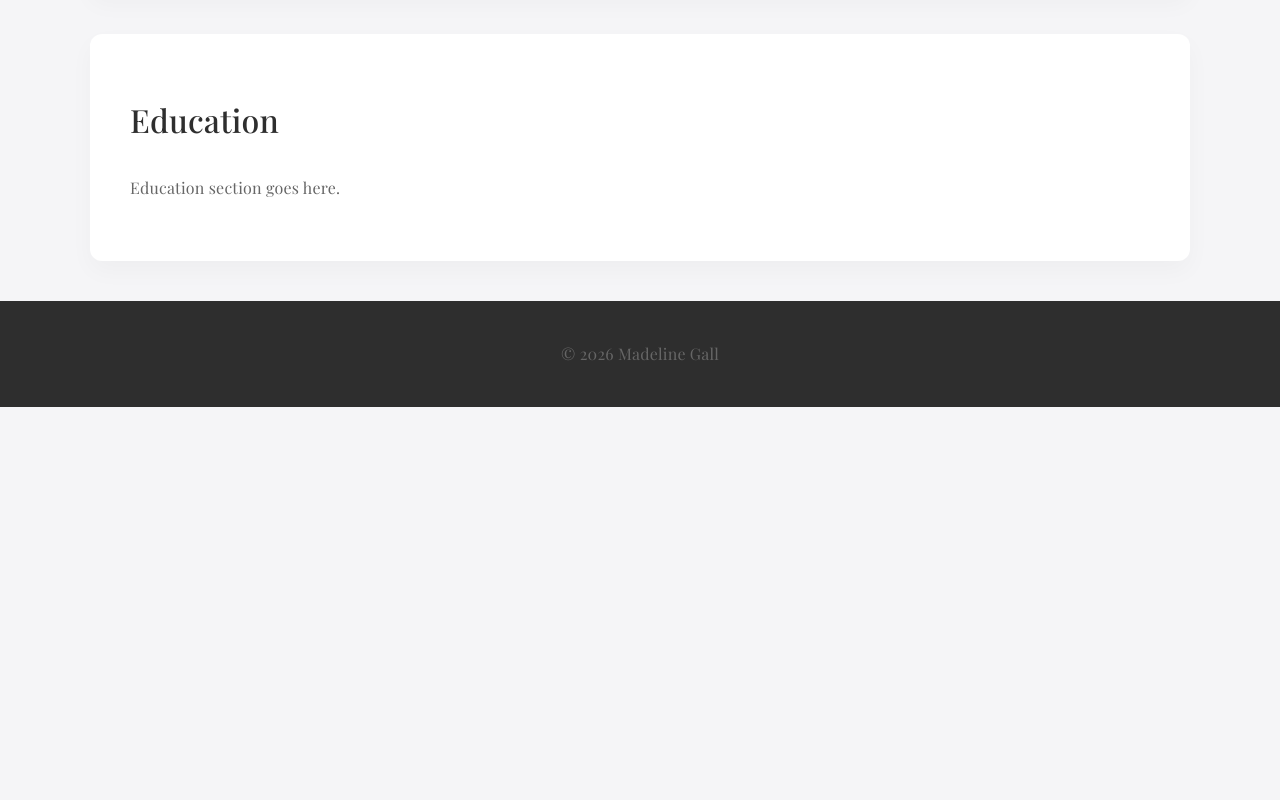
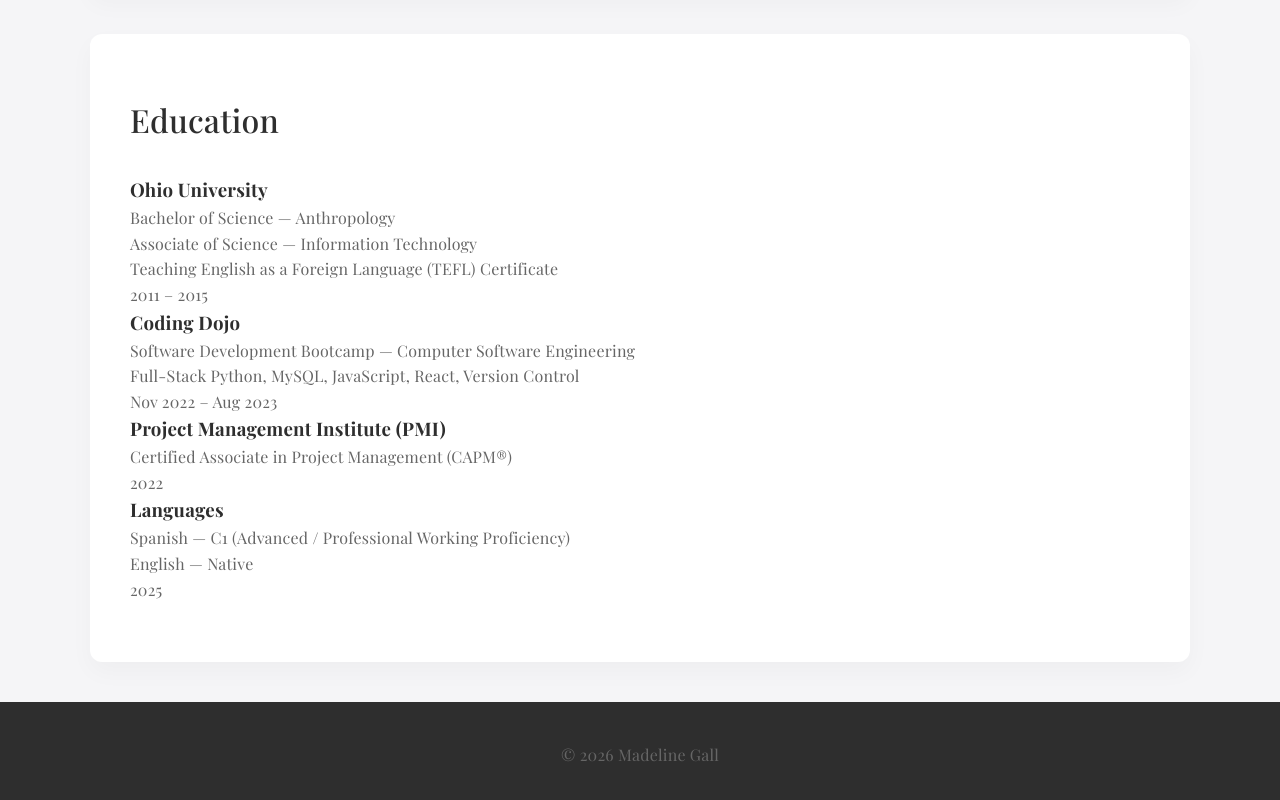
Before and after one commit to madelinegit/madelinedotcom, a React (Vite) app: page / in a window 1280 px wide. Shown: the part 2263-3063 px from the top of the page. Before the commit the page ends 2670 px from the top, so only its background shows below. Built offline with nearby package versions, Linux system fonts and the light colour scheme.

Commit message:
education section

```diff
--- a/src/pages/Home.tsx
+++ b/src/pages/Home.tsx
@@ -70,8 +70,36 @@
       </Section>
 
       <Section id="education" title="Education">
-        <p>Education section goes here.</p>
-      </Section>
+
+        <div className="education-item">
+          <h3>Ohio University</h3>
+          <p>Bachelor of Science — Anthropology</p>
+          <p>Associate of Science — Information Technology</p>
+          <p>Teaching English as a Foreign Language (TEFL) Certificate</p>
+          <p>2011 – 2015</p>
+        </div>
+
+        <div className="education-item">
+          <h3>Coding Dojo</h3>
+          <p>Software Development Bootcamp — Computer Software Engineering</p>
+          <p>Full-Stack Python, MySQL, JavaScript, React, Version Control</p>
+          <p>Nov 2022 – Aug 2023</p>
+        </div>
+
+        <div className="education-item">
+          <h3>Project Management Institute (PMI)</h3>
+          <p>Certified Associate in Project Management (CAPM®)</p>
+          <p>2022</p>
+        </div>
+
+        <div className="education-item">
+          <h3>Languages</h3>
+          <p>Spanish — C1 (Advanced / Professional Working Proficiency)</p>
+          <p>English — Native</p>
+          <p>2025</p>
+        </div>
+
+</Section>
     </>
   );
 }
```
